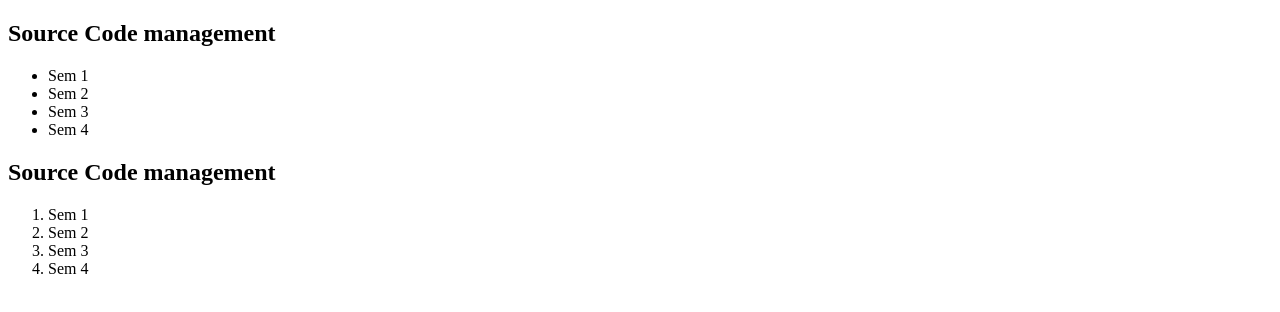
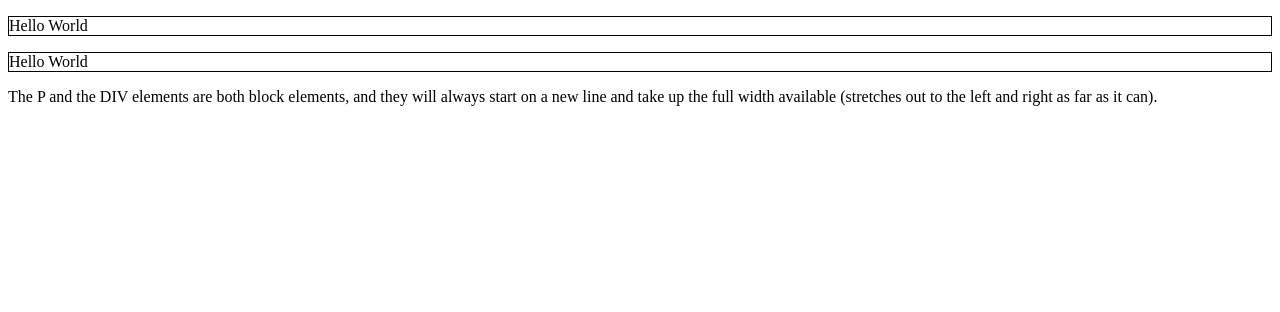
Before and after one commit to littleeyfa/UjianAmali_SCM, a plain HTML site: page index.html in a window 1280 px wide. Drawn offline with Linux system fonts and the light colour scheme.

Commit message:
Update index.html

```diff
--- a/index.html
+++ b/index.html
@@ -7,23 +7,10 @@
 </head>
 <body>
 
-    <h2>Source Code management</h2>
+    <p style="border: 1px solid black">Hello World</p>
+<div style="border: 1px solid black">Hello World</div>
 
-    <ul>
-      <li>Sem 1</li>
-      <li>Sem 2</li>
-      <li>Sem 3</li>
-      <li>Sem 4</li>
-    </ul>
-
-    <h2>Source Code management</h2>
-
-    <ol>
-      <li>Sem 1</li>
-      <li>Sem 2</li>
-      <li>Sem 3</li>
-      <li>Sem 4</li>
-    </ol>
+<p>The P and the DIV elements are both block elements, and they will always start on a new line and take up the full width available (stretches out to the left and right as far as it can).</p>
 
 </body>
 </html>
```
